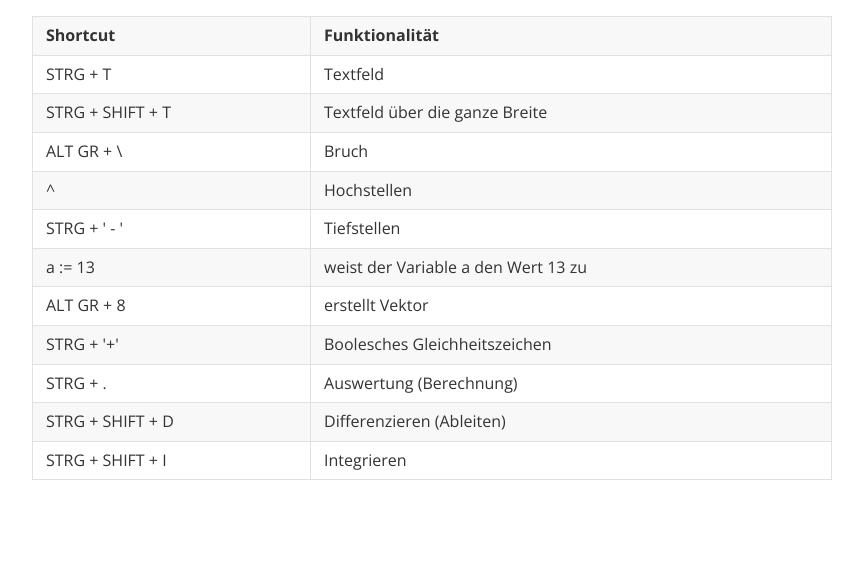
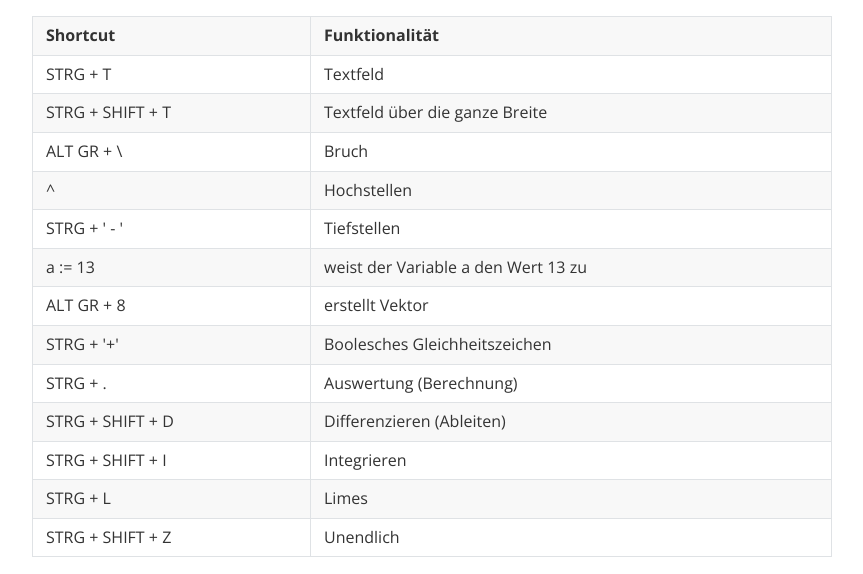
Before and after one commit to wiesingerjonas/mathcad, a plain HTML site: page index.html in a window 1280 px wide. Shown: the part 104-678 px from the top of the page, without its empty margins (208-1071 px from the left). Drawn offline with nearby package versions, Linux system fonts and the light colour scheme.

Commit message:
add 2 new entries

```diff
--- a/index.html
+++ b/index.html
@@ -2,7 +2,7 @@
 <html>
 <head>
 <meta charset='UTF-8'><meta name='viewport' content='width=device-width initial-scale=1'>
-<title>mathcad</title><link href='https://fonts.loli.net/css?family=Open+Sans:400italic,700italic,700,400&subset=latin,latin-ext' rel='stylesheet' type='text/css' /><style type='text/css'>html {overflow-x: initial !important;}:root { --bg-color:#ffffff; --text-color:#333333; --select-text-bg-color:#B5D6FC; --select-text-font-color:auto; --monospace:"Lucida Console",Consolas,"Courier",monospace; }
+<title>mathcud</title><link href='https://fonts.loli.net/css?family=Open+Sans:400italic,700italic,700,400&subset=latin,latin-ext' rel='stylesheet' type='text/css' /><style type='text/css'>html {overflow-x: initial !important;}:root { --bg-color:#ffffff; --text-color:#333333; --select-text-bg-color:#B5D6FC; --select-text-font-color:auto; --monospace:"Lucida Console",Consolas,"Courier",monospace; }
 html { font-size: 14px; background-color: var(--bg-color); color: var(--text-color); font-family: "Helvetica Neue", Helvetica, Arial, sans-serif; -webkit-font-smoothing: antialiased; }
 body { margin: 0px; padding: 0px; height: auto; bottom: 0px; top: 0px; left: 0px; right: 0px; font-size: 1rem; line-height: 1.42857; overflow-x: hidden; background: inherit; tab-size: 4; }
 iframe { margin: auto; }
@@ -227,6 +227,6 @@ header, .context-menu, .megamenu-content, footer { font-family: "Segoe UI", Aria
 </style>
 </head>
 <body class='typora-export os-windows' >
-<div  id='write'  class = 'is-node'><h1><a name='header-n68' class='md-header-anchor '></a>Mathcad - Shortcuts</h1><figure><table><thead><tr><th>Shortcut</th><th>Funktionalität</th></tr></thead><tbody><tr><td>STRG + T</td><td>Textfeld</td></tr><tr><td>STRG + SHIFT + T</td><td>Textfeld über die ganze Breite</td></tr><tr><td>ALT GR + \</td><td>Bruch</td></tr><tr><td>^</td><td>Hochstellen</td></tr><tr><td>STRG + &#39; - &#39;</td><td>Tiefstellen</td></tr><tr><td>a := 13</td><td>weist der Variable a den Wert 13 zu</td></tr><tr><td>ALT GR + 8</td><td>erstellt Vektor</td></tr><tr><td>STRG + &#39;+&#39;</td><td>Boolesches Gleichheitszeichen</td></tr><tr><td>STRG + .</td><td>Auswertung (Berechnung)</td></tr><tr><td>STRG + SHIFT + D</td><td>Differenzieren (Ableiten)</td></tr><tr><td>STRG + SHIFT + I</td><td>Integrieren</td></tr></tbody></table></figure><p>&nbsp;</p></div>
+<div  id='write'  class = 'is-node'><h1><a name='header-n0' class='md-header-anchor '></a>Mathcad - Shortcuts</h1><figure><table><thead><tr><th>Shortcut</th><th>Funktionalität</th></tr></thead><tbody><tr><td>STRG + T</td><td>Textfeld</td></tr><tr><td>STRG + SHIFT + T</td><td>Textfeld über die ganze Breite</td></tr><tr><td>ALT GR + \</td><td>Bruch</td></tr><tr><td>^</td><td>Hochstellen</td></tr><tr><td>STRG + &#39; - &#39;</td><td>Tiefstellen</td></tr><tr><td>a := 13</td><td>weist der Variable a den Wert 13 zu</td></tr><tr><td>ALT GR + 8</td><td>erstellt Vektor</td></tr><tr><td>STRG + &#39;+&#39;</td><td>Boolesches Gleichheitszeichen</td></tr><tr><td>STRG + .</td><td>Auswertung (Berechnung)</td></tr><tr><td>STRG + SHIFT + D</td><td>Differenzieren (Ableiten)</td></tr><tr><td>STRG + SHIFT + I</td><td>Integrieren</td></tr><tr><td>STRG + L</td><td>Limes</td></tr><tr><td>STRG + SHIFT + Z</td><td>Unendlich</td></tr></tbody></table></figure><p>&nbsp;</p></div>
 </body>
 </html>
```
